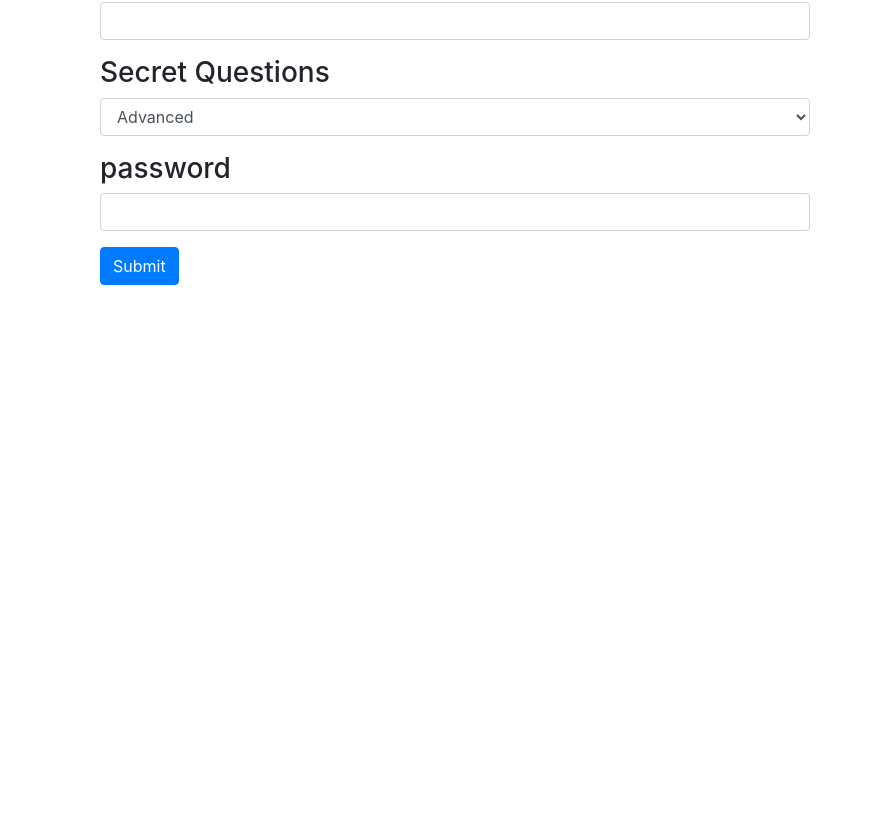
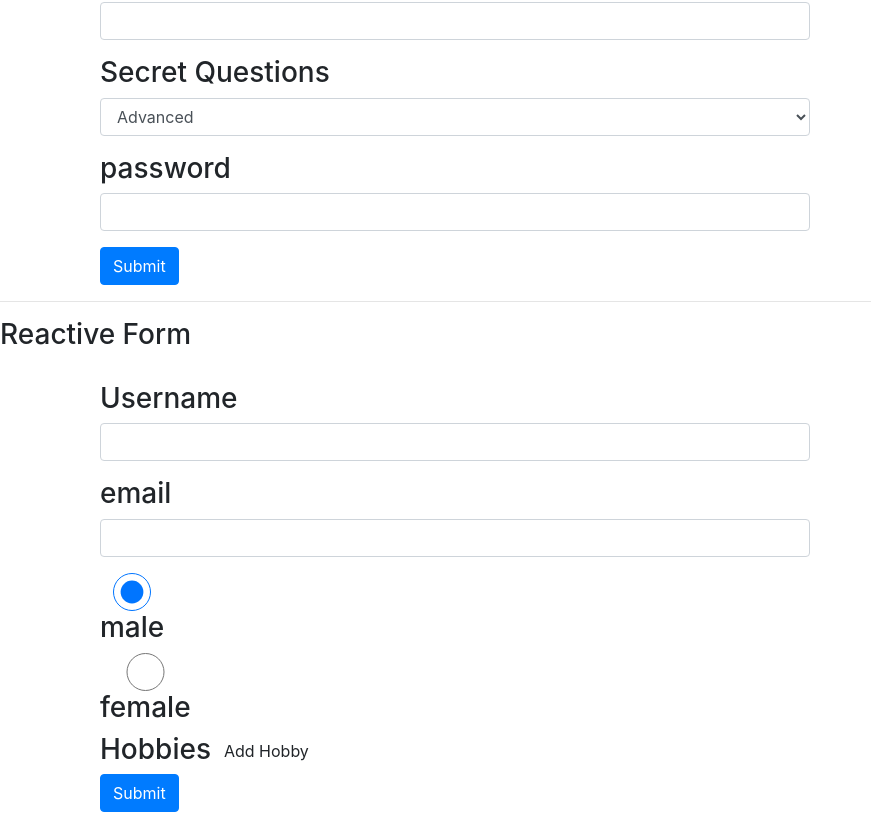
Before and after one commit to biswajeetbehera/MyAngularWork, an Angular app in the folder BasicStartup/: page / in a window 1280 px wide. Shown: the part 3185-4005 px from the top of the page, without its empty margins (0-871 px from the left). Before the commit the page ends 3478 px from the top, so only its background shows below. Built offline with nearby package versions, Linux system fonts and the light colour scheme.

Commit message:
Reactive forms module done.

```diff
--- a/BasicStartup/src/app/app.component.html
+++ b/BasicStartup/src/app/app.component.html
@@ -92,3 +92,15 @@
         </div>
     </div>
 </h3>
+
+<hr>
+<h3>
+    Reactive Form
+    <div class="container">
+        <div class="row">
+            <div class="col-12">
+                <app-reactive-form></app-reactive-form>
+            </div>
+        </div>
+    </div>
+</h3>
--- /dev/null
+++ b/BasicStartup/src/app/reactive-form/reactive-form.component.css
@@ -0,0 +1,12 @@
+.container {
+    margin-top: 30px;
+}
+
+input.ng-invalid.ng-touched,
+select.ng-invalid.ng-touched {
+    border: 1px solid #ee2525;
+}
+
+.errors {
+    color: #ee2525;
+}
--- /dev/null
+++ b/BasicStartup/src/app/reactive-form/reactive-form.component.html
@@ -0,0 +1,78 @@
+<div class="container">
+  <div class="row">
+    <div class="col-xs-12 col-sm-10 col-md-8 col-sm-offset-1 col-md-offset-2">
+      <form [formGroup]="signupForm"
+            (ngSubmit)="OnSubmit()">
+        <div formGroupName="userData">
+          <div class="form-group">
+            <label for="username">Username</label>
+            <input type="text"
+                   id="username"
+                   class="form-control"
+                   formControlName="username">
+            <p class="errors"
+               *ngIf="signupForm.get('userData.username').errors?.required
+                          && signupForm.get('userData.username').touched">
+              this field is required.
+            </p>
+            <p class="errors"
+               *ngIf="signupForm.get('userData.username').errors?.nameStringNotAllowed
+                          && signupForm.get('userData.username').touched">
+              this username is not allowed.
+            </p>
+          </div>
+          <div class="form-group">
+            <label for="email">email</label>
+            <input type="text"
+                   id="email"
+                   class="form-control"
+                   formControlName="email">
+            <p class="errors"
+               *ngIf="signupForm.get('userData.email').errors?.required
+                   && signupForm.get('userData.email').touched">
+              this field is required.
+            </p>
+            <p class="errors"
+               *ngIf="signupForm.get('userData.email').errors?.email
+                          && signupForm.get('userData.email').touched">
+              Invalid email.
+            </p>
+            <p class="errors"
+               *ngIf="signupForm.get('userData.email').errors?.emailStringNotAllowed
+                          && signupForm.get('userData.email').touched">
+              email string not allowed.
+            </p>
+          </div>
+        </div>
+        <div class="radio"
+             *ngFor="let gender of genders">
+          <label>
+            <input type="radio"
+                   [value]="gender"
+                   formControlName="gender"
+                   class="form-control">{{ gender }}
+          </label>
+        </div>
+        <div>
+          <label> Hobbies</label>
+          <button type="button"
+                  class="btn btn-default"
+                  (click)="AddHobby()">Add Hobby</button>
+          <div formArrayName="hobbies"
+               class="form-group"
+               *ngFor="let hobbiectrl of signupForm.get('hobbies').controls; let i=index">
+            <label for="hobby{{i}}">Hobby{{i}}:
+              <input type="text"
+                     name="hobby{{i}}"
+                     id="hobby{{i}}"
+                     [formControlName]="i"
+                     class="form-control">
+            </label>
+          </div>
+        </div>
+        <button class="btn btn-primary"
+                type="submit">Submit</button>
+      </form>
+    </div>
+  </div>
+</div>
--- /dev/null
+++ b/BasicStartup/src/app/reactive-form/reactive-form.component.ts
@@ -0,0 +1,58 @@
+import { Component, OnInit } from '@angular/core';
+import { FormGroup, FormControl, Validators, FormArray } from '@angular/forms';
+import { Observable } from 'rxjs';
+
+@Component({
+  selector: 'app-reactive-form',
+  templateUrl: './reactive-form.component.html',
+  styleUrls: ['./reactive-form.component.css']
+})
+export class ReactiveFormComponent implements OnInit {
+  genders = ['male', 'female'];
+  signupForm: FormGroup;
+  usernameString = ['Anna', 'Max'];
+  constructor () { }
+
+  ngOnInit() {
+    this.signupForm = new FormGroup({
+      'userData': new FormGroup({
+        'username': new FormControl(null, [Validators.required, this.containsStringNotAllowed.bind(this)]),
+        'email': new FormControl(null, [Validators.required, Validators.email], this.emailStringNotAllowed),
+      }),
+      'gender': new FormControl('male'),
+      'hobbies': new FormArray([]),
+    });
+  }
+
+  OnSubmit() {
+    console.log(this.signupForm);
+  }
+
+  AddHobby() {
+    (this.signupForm.get('hobbies') as FormArray).push(new FormControl(null));
+  }
+
+  containsStringNotAllowed(control: FormControl): { [key: string]: boolean } {
+    if (this.usernameString.indexOf(control.value) !== -1) {
+      return { nameStringNotAllowed: true };
+    }
+    return null; // either return null or return nothing but dont retun object with value false.
+  }
+
+  emailStringNotAllowed(control: FormControl):
+    Observable<{ [key: string]: boolean }>
+    | Promise<{ [key: string]: boolean }> {
+    return new Promise((resolve, reject) => {
+      setTimeout(() => {
+        if (control.value === 'test@test.com') {
+          resolve({ emailStringNotAllowed: true });
+        } else {
+          resolve(null);
+        }
+      }, 1500);
+
+    });
+
+  }
+
+}
--- a/BasicStartup/src/app/template-drive-assignment/template-drive-assignment.component.html
+++ b/BasicStartup/src/app/template-drive-assignment/template-drive-assignment.component.html
@@ -17,10 +17,7 @@
              *ngIf="email.errors?.required && email.touched">email should be provided.</p>
           <p class="error"
              *ngIf="email.errors?.email && email.touched">email should be valid</p>
-
         </div>
-
-
         <div class="form-group">
           <label for="subscription">Secret Questions</label>
           <select id="subscription"
```
Also changed, not shown: BasicStartup/src/app/app.module.ts (+5 -2 lines).
